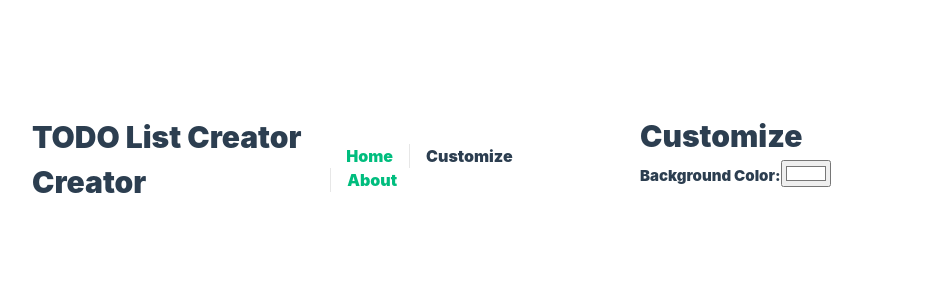
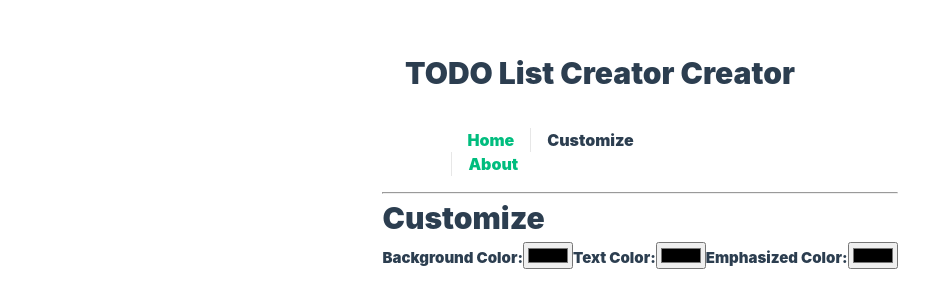
Before and after one commit to notgull/todo-list-creator-creator, a Vue app: page /customize in a window 1280 px wide. Shown: the part 240-548 px from the top of the page, without its empty margins (0-929 px from the left). Built offline with nearby package versions, Linux system fonts and the light colour scheme.

Commit message:
Buggy customization pane

```diff
--- a/index.html
+++ b/index.html
@@ -6,7 +6,7 @@
     <meta name="viewport" content="width=device-width, initial-scale=1.0">
     <title>TODO List Creator Creator</title>
   </head>
-  <body>
+  <body id="theBody">
     <div id="app"></div>
     <script type="module" src="/src/main.js"></script>
   </body>
--- a/src/App.vue
+++ b/src/App.vue
@@ -1,12 +1,23 @@
 <script setup>
 import { RouterLink, RouterView } from 'vue-router';
 import Header from './components/WebHeader.vue';
+import Css from "./Css"
+
+const css = new Css()
+css.apply()
+
+const openStyle = () => ({
+  color: css.textColor()
+})
+
+const otherStyle = () => ({
+  color: css.emphasizedColor()
+})
 </script>
 
 <template>
   <header>
     <Header></Header>
-
     <div class="wrapper">
       <nav>
         <RouterLink to="/">Home</RouterLink>
@@ -15,6 +26,7 @@ import Header from './components/WebHeader.vue';
       </nav>
     </div>
   </header>
+  <hr />
 
   <RouterView />
 </template>
@@ -57,7 +69,6 @@ nav a:first-of-type {
 
 @media (min-width: 1024px) {
   header {
-    display: flex;
     place-items: center;
     padding-right: calc(var(--section-gap) / 2);
   }
@@ -67,7 +78,6 @@ nav a:first-of-type {
   }
 
   header .wrapper {
-    display: flex;
     place-items: flex-start;
     flex-wrap: wrap;
   }
--- /dev/null
+++ b/src/Css.js
@@ -0,0 +1,66 @@
+// CSS Manipulation
+
+export default class Css {
+    static instance = new Css();
+
+    Css() {
+        const obj = localStorage.getItem('tlcc_css');
+        if (obj) {
+            const css = JSON.parse(obj);
+            this.backgroundColor = css.backgroundColor;
+            this.textColor = css.textColor;
+            this.emphasizedColor = css.emphasizedColor;
+        } else {
+            this.backgroundColor = '#181818'
+            this.textColor = 'rgba(235, 235, 235, 0.64)'
+            this.emphasizedColor = 'hsla(160, 100%, 37%, 1)'
+        }
+    }
+
+    apply() {
+        document.body.style.backgroundColor = this.backgroundColor;
+        document.body.style.color = this.textColor;
+    }
+
+    save() {
+        const obj = {
+            backgroundColor: this.backgroundColor,
+            textColor: this.textColor,
+            emphasizedColor: this.emphasizedColor
+        };
+        localStorage.setItem('tlcc_css', JSON.stringify(obj));
+    }
+
+    applyAndSave() {
+        this.apply();
+        this.save();
+    }
+
+    backgroundColor() {
+        return this.backgroundColor;
+    }
+
+    setBackgroundColor(color) {
+        this.backgroundColor = color;
+    }
+
+    textColor() {
+        return this.textColor;
+    }
+
+    setTextColor(color) {
+        this.textColor = color;
+    }
+
+    emphasizedColor() {
+        return this.emphasizedColor;
+    }
+
+    setEmphasizedColor(color) {
+        this.emphasizedColor = color;
+    }
+
+    static getInstance() {
+        return this.instance;
+    }
+}
--- a/src/assets/main.css
+++ b/src/assets/main.css
@@ -29,7 +29,6 @@ a,
 
   #app {
     display: grid;
-    grid-template-columns: 1fr 1fr;
     padding: 0 2rem;
   }
 }
--- a/src/components/CustomizationPane.vue
+++ b/src/components/CustomizationPane.vue
@@ -1,14 +1,44 @@
 <script>
 import { defineComponent } from 'vue';
+import Css from "../Css"
+
+const css = new Css()
 
 export default defineComponent({
   data: () => ({
-    backcolor: '#ffffff'
-  })
+    backcolor: css.backgroundColor(),
+    textcolor: css.textColor(),
+    empcolor: css.emphasizedColor(),
+  }),
+  methods: {
+    apply() {
+      css.setBackgroundColor(this.backcolor)
+      css.setTextColor(this.textcolor)
+      css.setEmphasizedColor(this.empcolor)
+      css.applyAndSave()
+    }
+  },
+  watch: {
+    backcolor() {
+      this.apply()
+    },
+    textcolor() {
+      this.apply()
+    },
+    empcolor() {
+      this.apply()
+    }
+  },
 });
 </script>
 
 <template>
   <label for="backcolor">Background Color:</label>
   <input type="color" id="backcolor" name="backcolor" v-model="backcolor" />
+
+  <label for="textcolor">Text Color:</label>
+  <input type="color" id="textcolor" name="textcolor" v-model="textcolor" />
+
+  <label for="empcolor">Emphasized Color:</label>
+  <input type="color" id="empcolor" name="empcolor" v-model="empcolor" />
 </template>
```
Also changed, not shown: 1 other file (tests, documents, lock files or other folders).
